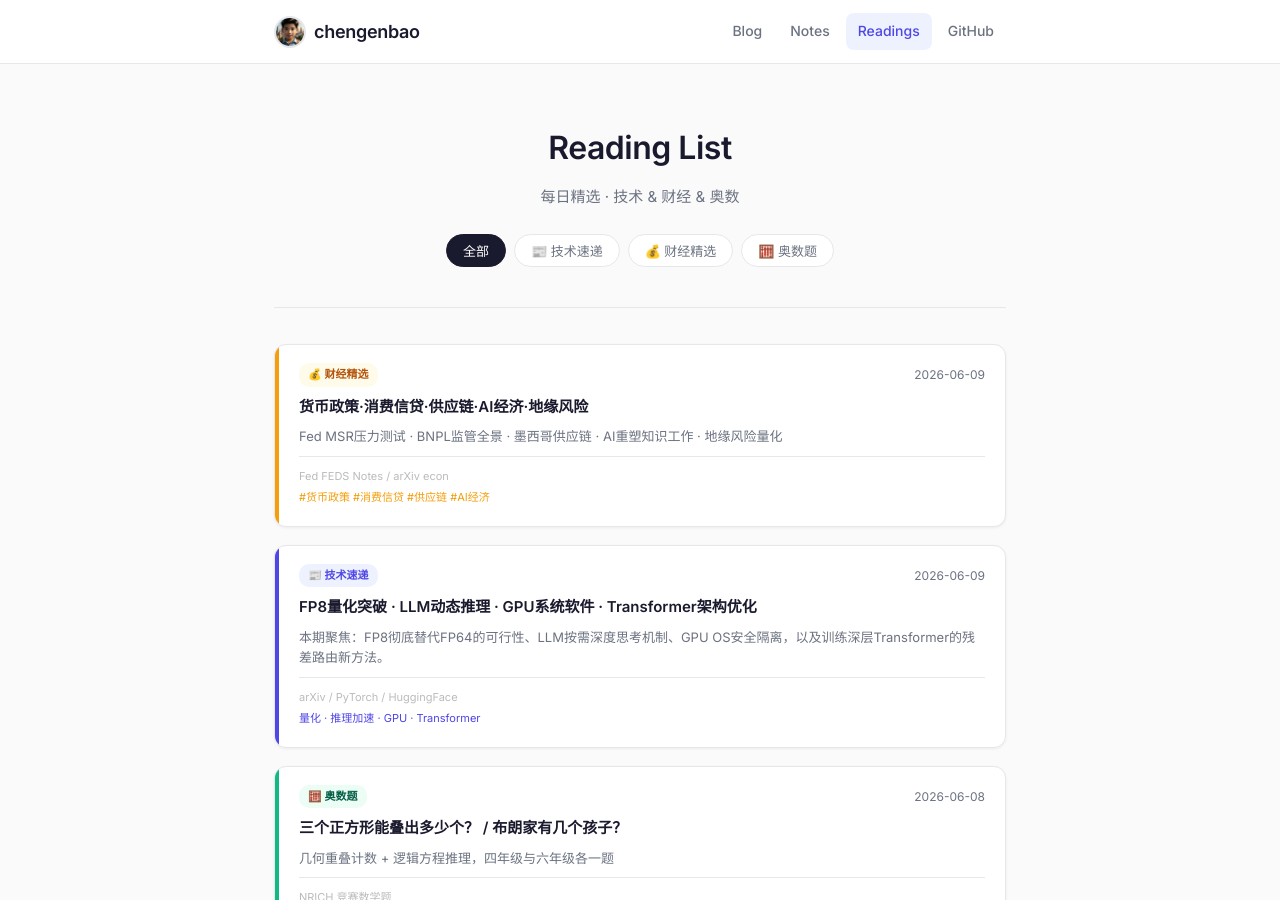
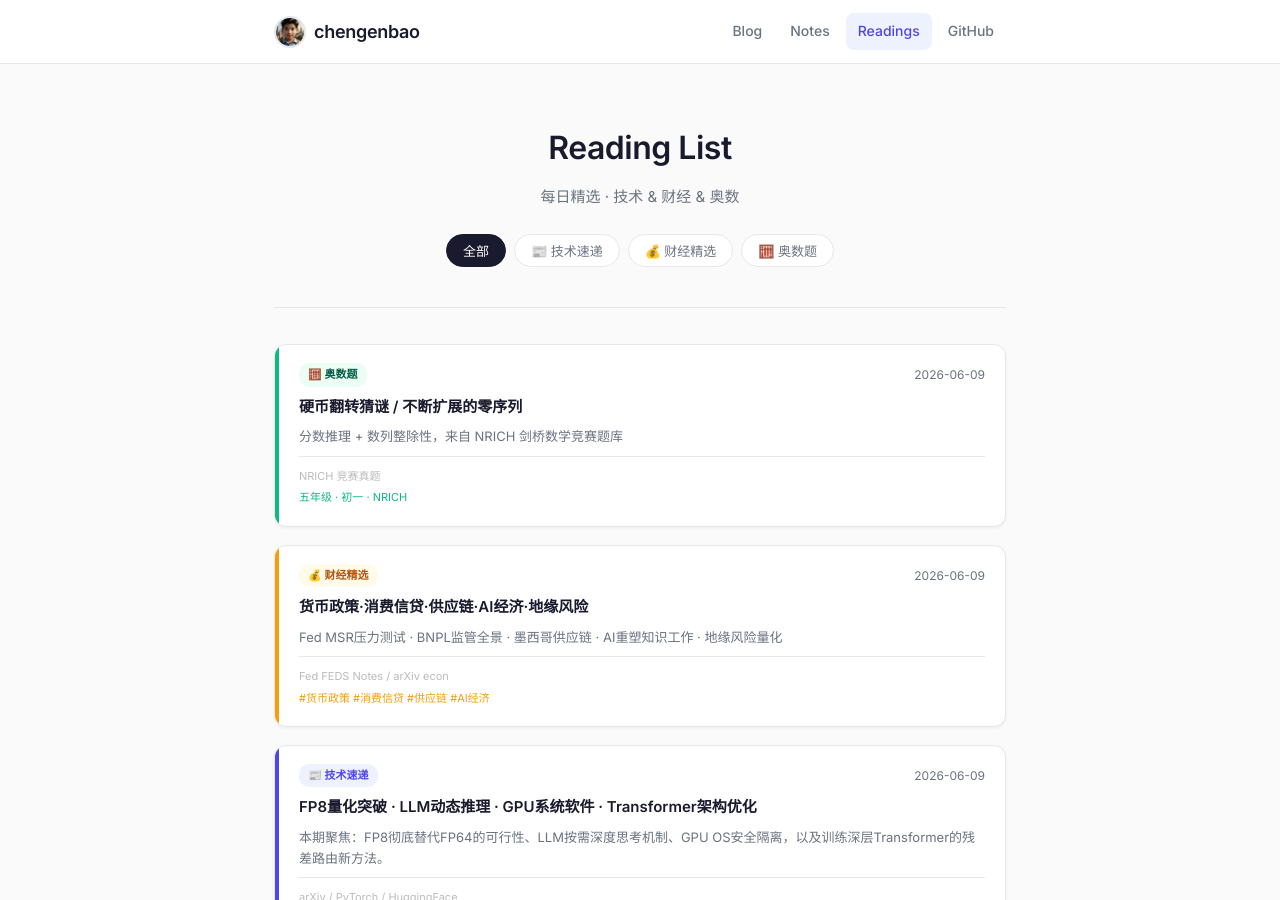
Before and after one commit to chengenbao/chengenbao.github.io, a Jekyll site: the page built from reading-list/index.md, in a window 1280 px wide and 900 px high. Built offline with Jekyll 4.4.1, drawn with Linux system fonts in a browser that asks for light colours.

Commit message:
add math card 2026-06-09

```diff
--- a/reading-list/index.md
+++ b/reading-list/index.md
@@ -18,6 +18,7 @@
   </div>
 
   <div class="rl-grid">
+<a class="rl-card math" href="/reading-list/2026-06-09-math/"><div class="rl-accent"></div><div class="rl-body"><div class="rl-top"><span class="rl-badge math">🧮 奥数题</span><time>2026-06-09</time></div><h2>硬币翻转猜谜 / 不断扩展的零序列</h2><p>分数推理 + 数列整除性，来自 NRICH 剑桥数学竞赛题库</p><div class="rl-meta"><span class="rl-source">NRICH 竞赛真题</span><span class="rl-tags">五年级 · 初一 · NRICH</span></div></div></a>
 <a class="rl-card finance" href="/reading-list/2026-06-09-finance-daily/">
   <div class="rl-accent"></div>
   <div class="rl-body">
```
